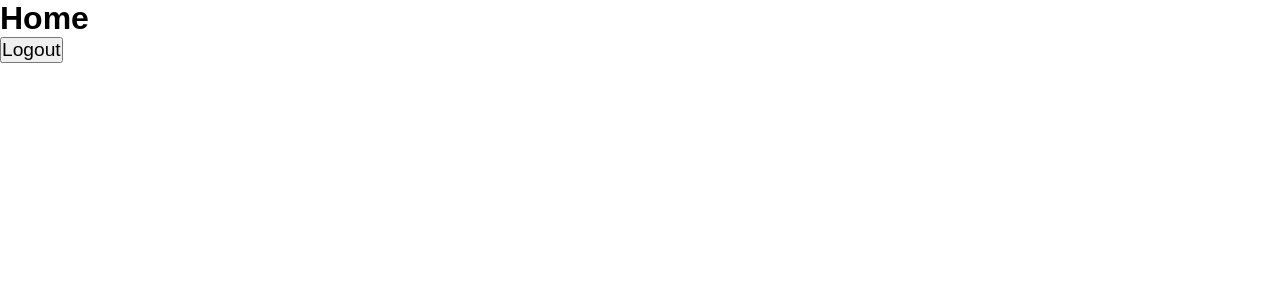
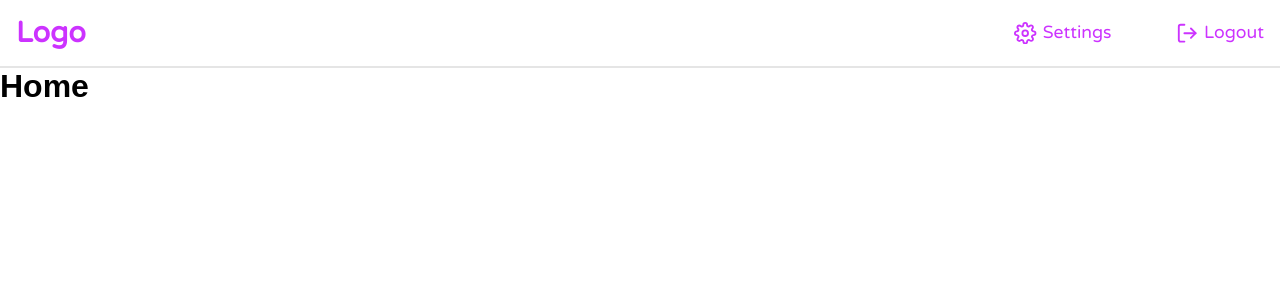
Before and after one commit to FlorNV/trivia-api-front, a React (Vite) app: page / in a window 1280 px wide. Shown: the top 300 px of the page. Built offline with nearby package versions, Linux system fonts and the light colour scheme; sample sign-in values are in the browser's storage; a web font is replaced by a local one.

Commit message:
Crear componente navbar

```diff
--- /dev/null
+++ b/src/components/Navbar.jsx
@@ -0,0 +1,37 @@
+import React, { useContext } from "react";
+import { Link } from "react-router-dom";
+import { FiSettings, FiLogOut } from "react-icons/fi";
+import { UserContext } from "../context/UserContext";
+
+const Navbar = () => {
+  const { setCurrentUser } = useContext(UserContext);
+
+  const handleLogout = () => {
+    setCurrentUser(null);
+    localStorage.removeItem("currentUser");
+  };
+
+  return (
+    <nav className="nav">
+      <div className="navbar container">
+        <div>
+          <Link className="nav-title" to="/">
+            Logo
+          </Link>
+        </div>
+        <div className="nav-links">
+          <Link className="nav-link" to="/">
+            <FiSettings className="icon" />
+            Settings
+          </Link>
+          <span className="nav-link" onClick={handleLogout}>
+            <FiLogOut className="icon" />
+            Logout
+          </span>
+        </div>
+      </div>
+    </nav>
+  );
+};
+
+export default Navbar;
--- a/src/pages/Home.jsx
+++ b/src/pages/Home.jsx
@@ -1,18 +1,9 @@
-import React, { useContext } from "react";
-import { UserContext } from "../context/UserContext";
+import React from "react";
 
 const Home = () => {
-  const { setCurrentUser } = useContext(UserContext);
-
-  const handleLogout = () => {
-    setCurrentUser(null);
-    localStorage.removeItem("currentUser");
-  };
-
   return (
     <div>
       <h1>Home</h1>
-      <button onClick={handleLogout}>Logout</button>
     </div>
   );
 };
--- a/src/routers/PrivateRouter.jsx
+++ b/src/routers/PrivateRouter.jsx
@@ -1,11 +1,19 @@
 import React, { useContext } from "react";
 import { Navigate, Outlet } from "react-router-dom";
+import Navbar from "../components/Navbar";
 import { UserContext } from "../context/UserContext";
 
 const PrivateRouter = () => {
   const { currentUser } = useContext(UserContext);
 
-  return currentUser ? <Outlet /> : <Navigate to="/login" />;
+  return currentUser ? (
+    <>
+      <Navbar />
+      <Outlet />
+    </>
+  ) : (
+    <Navigate to="/login" />
+  );
 };
 
 export default PrivateRouter;
--- a/src/sass/base/_typography.scss
+++ b/src/sass/base/_typography.scss
@@ -1,4 +1,4 @@
-body, input, input::placeholder {
+body, button, input, input::placeholder {
     font-family: $font-family-base;
 }
 
@@ -14,3 +14,7 @@ input, input::placeholder {
 label, button, input[type="submit"] {
     font-size: 1.2rem;
 }
+
+a {
+    text-decoration: none;
+}
--- /dev/null
+++ b/src/sass/components/_navbar.scss
@@ -0,0 +1,34 @@
+.nav {
+    border-bottom: 2px solid rgba($black, 0.1);
+
+    .navbar {
+        padding: 1rem;
+        display: flex;
+        justify-content: space-between;
+        align-items: center;
+
+        .nav-title {
+            font-size: 1.8rem;
+            font-weight: 800;
+            color: $purple;
+        }
+
+        .nav-link {
+            margin-left: 4rem;
+            font-size: 1.1rem;
+            color: $purple;
+            cursor: pointer;
+
+            &:hover {
+                color: rgba($purple, 0.6);
+            }
+
+            .icon {
+                font-size: 1.4rem;
+                vertical-align: middle;
+                margin-right: 6px;
+            }
+        }
+    }
+
+}
--- a/src/sass/index.scss
+++ b/src/sass/index.scss
@@ -2,4 +2,5 @@
 @import './utilities/global';
 @import './base/reset';
 @import './base/typography';
+@import './components/navbar';
 @import './layout/forms';
```
